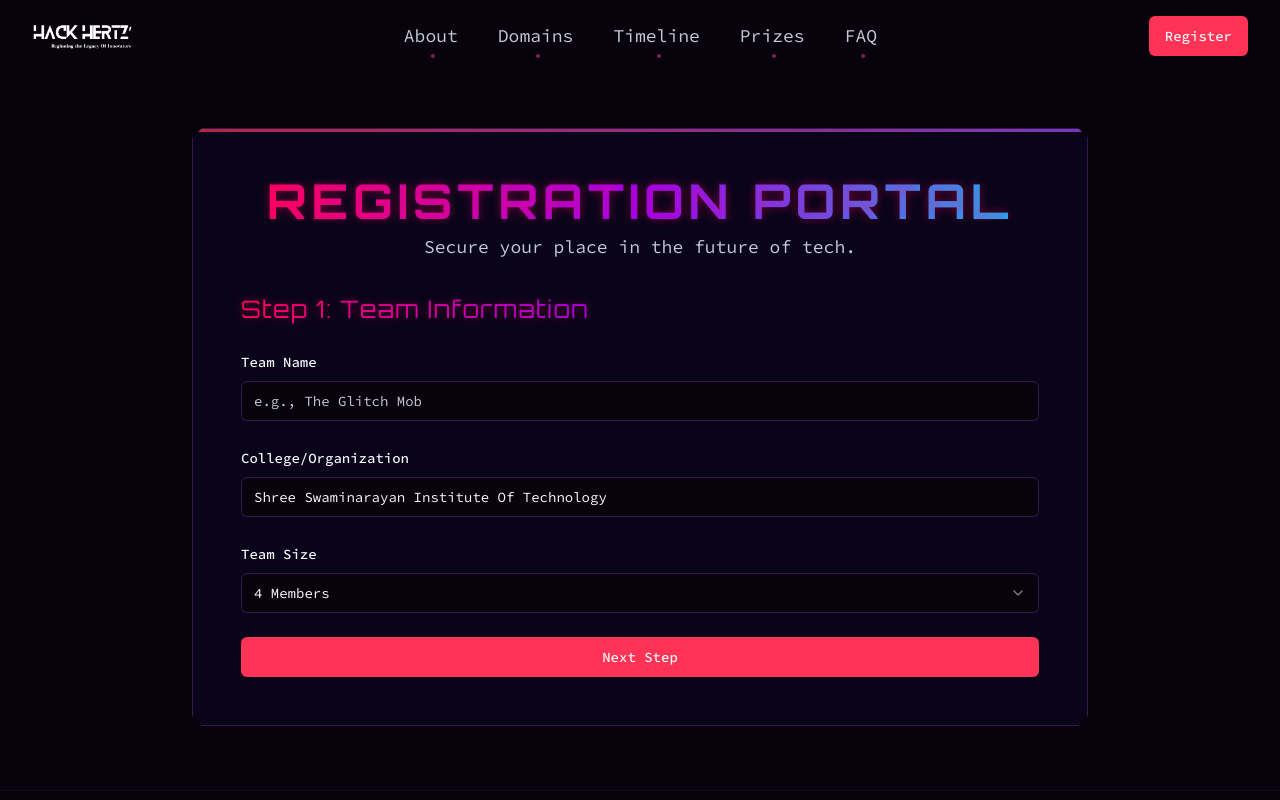
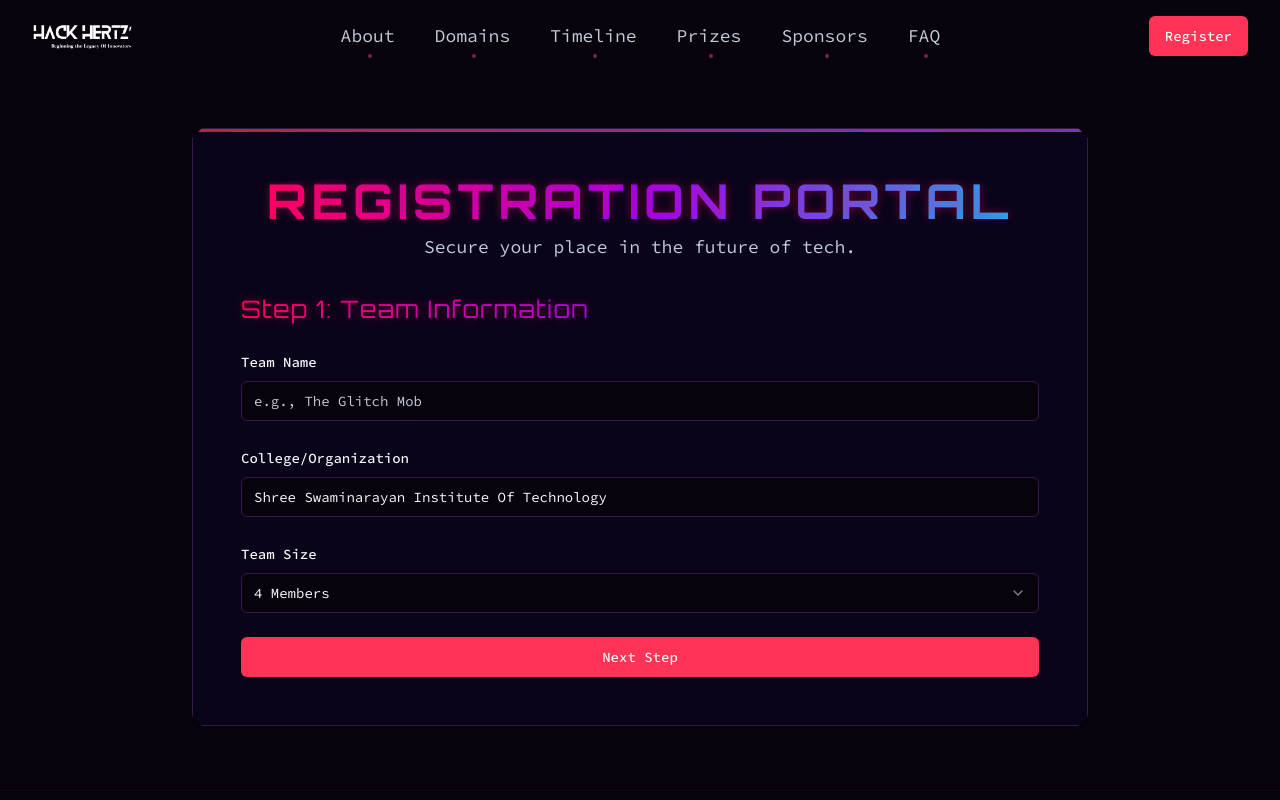
Before and after one commit to pathan-07/Hackhertz2.0, a Next.js app: page /register in a window 1280 px wide. Shown: the top 800 px of the page. Built offline with nearby package versions, Linux system fonts and the light colour scheme; what @genkit-ai/googleai, genkit would draw is missing.

Commit message:
fixed navigation

```diff
--- a/src/components/layout/header.tsx
+++ b/src/components/layout/header.tsx
@@ -23,6 +23,7 @@ const navLinks = [
   { href: '#domains', label: 'Domains' },
   { href: '#timeline', label: 'Timeline' },
   { href: '#prizes', label: 'Prizes' },
+  { href: '#sponsors', label: 'Sponsors' },
   { href: '#faq', label: 'FAQ' },
 ];
 
@@ -37,6 +38,30 @@ export function Header() {
     window.addEventListener('scroll', handleScroll);
     return () => window.removeEventListener('scroll', handleScroll);
   }, []);
+
+  // Smooth scroll function
+  const scrollToSection = (e: React.MouseEvent<HTMLAnchorElement>, href: string) => {
+    e.preventDefault();
+    const target = document.querySelector(href);
+    if (target) {
+      // Add animation to nav item
+      const label = href.substring(1); // Remove the # from href
+      const el = document.getElementById(`nav-animation-${label}`);
+      if (el) el.classList.add('animate-nav-pulse');
+      setTimeout(() => {
+        if (el) el.classList.remove('animate-nav-pulse');
+      }, 500);
+
+      // Scroll to the section with smooth behavior
+      window.scrollTo({
+        top: target.getBoundingClientRect().top + window.scrollY - 100, // Offset for header
+        behavior: 'smooth'
+      });
+
+      // Close mobile menu if open
+      setIsMobileMenuOpen(false);
+    }
+  };
 
   const closeMobileMenu = () => setIsMobileMenuOpen(false);
 
@@ -70,22 +95,13 @@ export function Header() {
               key={link.href}
               href={link.href}
               className="text-lg text-muted-foreground hover:text-foreground transition-colors relative group py-1 px-2"
-              onClick={() => {
-                const target = document.querySelector(link.href);
-                if (target) {
-                  const el = document.getElementById('nav-animation-' + link.label.toLowerCase());
-                  if (el) el.classList.add('animate-nav-pulse');
-                  setTimeout(() => {
-                    if (el) el.classList.remove('animate-nav-pulse');
-                  }, 500);
-                }
-              }}
+              onClick={(e) => scrollToSection(e, link.href)}
             >
               <span className="relative z-10">{link.label}</span>
 
               {/* Animated underline effect */}
               <span
-                id={`nav-animation-${link.label.toLowerCase()}`}
+                id={`nav-animation-${link.href.substring(1)}`}
                 className="absolute -bottom-1 left-0 w-0 h-0.5 bg-gradient-to-r from-orange-400 via-pink-500 to-blue-500 group-hover:w-full transition-all duration-300"
               ></span>
 
@@ -128,7 +144,7 @@ export function Header() {
                   <Link
                     key={link.href}
                     href={link.href}
-                    onClick={closeMobileMenu}
+                    onClick={(e) => scrollToSection(e, link.href)}
                     className="text-2xl text-muted-foreground hover:text-foreground transition-colors"
                   >
                     {link.label}
```
